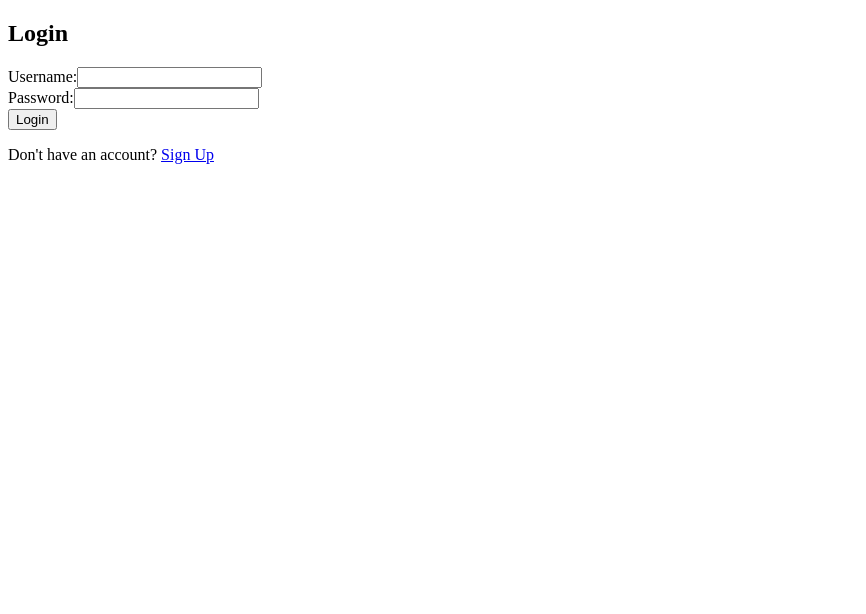
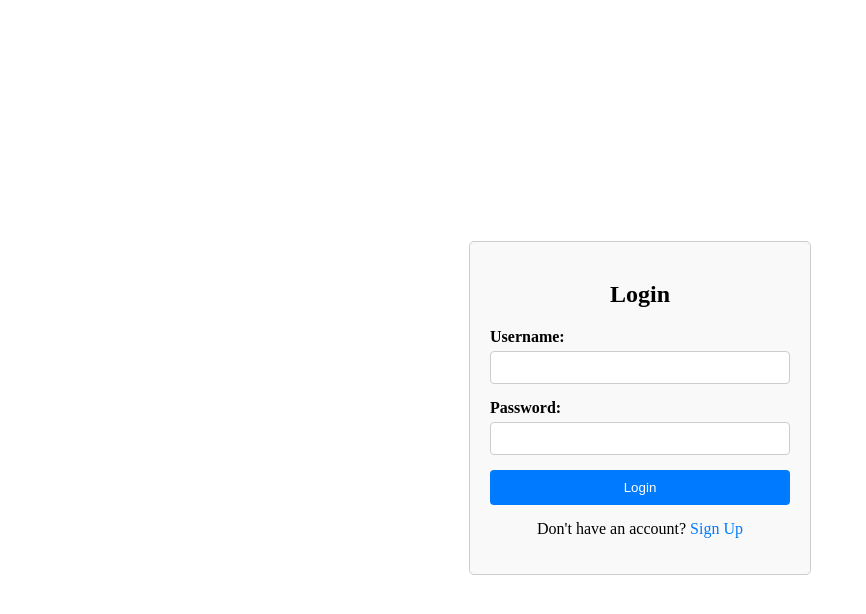
Before and after one commit to lakanodia/online-app, an Angular app: page /login in a window 1280 px wide. Shown: the top 614 px of the page, without its empty margins (0-866 px from the left). Built offline with nearby package versions, Linux system fonts and the light colour scheme.

Commit message:
Add styles

```diff
--- a/src/app/auth/components/login/login.component.html
+++ b/src/app/auth/components/login/login.component.html
@@ -14,7 +14,7 @@
         </div>
         <button type="submit">Login</button>
       </form>
+      <p>Don't have an account? <a routerLink="/signup">Sign Up</a></p>
+
     </div>
-
-    <p>Don't have an account? <a routerLink="/signup">Sign Up</a></p>
   </div>
--- a/src/app/auth/components/login/login.component.scss
+++ b/src/app/auth/components/login/login.component.scss
@@ -0,0 +1,63 @@
+.login-container{
+    display: flex;
+    justify-content: center;
+    align-items: center;
+    height: 100vh;
+  }
+
+  .login-form {
+    width: 300px;
+    padding: 20px;
+    border: 1px solid #ccc;
+    border-radius: 5px;
+    background-color: #f9f9f9;
+
+    h2 {
+      text-align: center;
+      margin-bottom: 20px;
+    }
+
+    label {
+      display: block;
+      margin-bottom: 5px;
+      font-weight: bold;
+    }
+
+    input[type="text"],
+    input[type="password"] {
+      width: 100%;
+      padding: 8px;
+      margin-bottom: 15px;
+      border: 1px solid #ccc;
+      border-radius: 4px;
+      box-sizing: border-box;
+    }
+
+    button {
+      width: 100%;
+      padding: 10px;
+      background-color: #007bff;
+      color: #fff;
+      border: none;
+      border-radius: 4px;
+      cursor: pointer;
+
+      &:hover {
+        background-color: #0056b3;
+      }
+    }
+
+    p {
+      text-align: center;
+      margin-top: 15px;
+
+      a {
+        color: #007bff;
+        text-decoration: none;
+
+        &:hover {
+          text-decoration: underline;
+        }
+      }
+    }
+  }
--- a/src/app/auth/components/signup/signup.component.html
+++ b/src/app/auth/components/signup/signup.component.html
@@ -1,16 +1,16 @@
 <div class="signup-container">
   <div class="signup-form">
     <h2>Sign Up</h2>
-      <form (ngSubmit)="signup()" #signupForm="ngForm">
+    <form [formGroup]="signupForm" (ngSubmit)="signup()">
       <div>
-          <label for="email">Email:</label>
-          <input type="email" id="email" name="email" [(ngModel)]="email" required>
+        <label for="email">email:</label>
+        <input type="text" id="emaill" formControlName="email">
       </div>
       <div>
         <label for="password">Password:</label>
-          <input type="password" id="password" name="password" [(ngModel)]="password" required>
+        <input type="password" id="password" formControlName="password">
       </div>
-        <button type="submit">Sign Up</button>
+      <button type="submit">Login</button>
     </form>
     <p>Already have an account? <a routerLink="/login">Login</a></p>
   </div>
--- a/src/app/auth/components/signup/signup.component.scss
+++ b/src/app/auth/components/signup/signup.component.scss
@@ -0,0 +1,63 @@
+.signup-container {
+    display: flex;
+    justify-content: center;
+    align-items: center;
+    height: 100vh;
+  }
+
+  .signup-form {
+    width: 300px;
+    padding: 20px;
+    border: 1px solid #ccc;
+    border-radius: 5px;
+    background-color: #f9f9f9;
+
+    h2 {
+      text-align: center;
+      margin-bottom: 20px;
+    }
+
+    label {
+      display: block;
+      margin-bottom: 5px;
+      font-weight: bold;
+    }
+
+    input[type="text"],
+    input[type="password"] {
+      width: 100%;
+      padding: 8px;
+      margin-bottom: 15px;
+      border: 1px solid #ccc;
+      border-radius: 4px;
+      box-sizing: border-box;
+    }
+
+    button {
+      width: 100%;
+      padding: 10px;
+      background-color: #007bff;
+      color: #fff;
+      border: none;
+      border-radius: 4px;
+      cursor: pointer;
+
+      &:hover {
+        background-color: #0056b3;
+      }
+    }
+
+    p {
+      text-align: center;
+      margin-top: 15px;
+
+      a {
+        color: #007bff;
+        text-decoration: none;
+
+        &:hover {
+          text-decoration: underline;
+        }
+      }
+    }
+  }
--- a/src/app/auth/components/signup/signup.component.ts
+++ b/src/app/auth/components/signup/signup.component.ts
@@ -1,16 +1,27 @@
-import { Component } from '@angular/core';
+import { Component, OnInit } from '@angular/core';
+import { FormBuilder, FormGroup, Validators } from '@angular/forms';
 
 @Component({
   selector: 'app-signup',
   templateUrl: './signup.component.html',
   styleUrl: './signup.component.scss'
 })
-export class SignupComponent {
-  email!: string;
-  password!: string;
+export class SignupComponent implements OnInit{
 
-  constructor() { }
+  signupForm!: FormGroup;
+
+  constructor(private formBuilder: FormBuilder) { }
+
+
   signup(): void {
     // Implement sign up logic
   }
+
+
+  ngOnInit(): void {
+    this.signupForm = this.formBuilder.group({
+      email: ['', Validators.required],
+      password: ['', Validators.required]
+    });
+  }
 }
```
Lines whose indentation alone changed are shown as unchanged.
